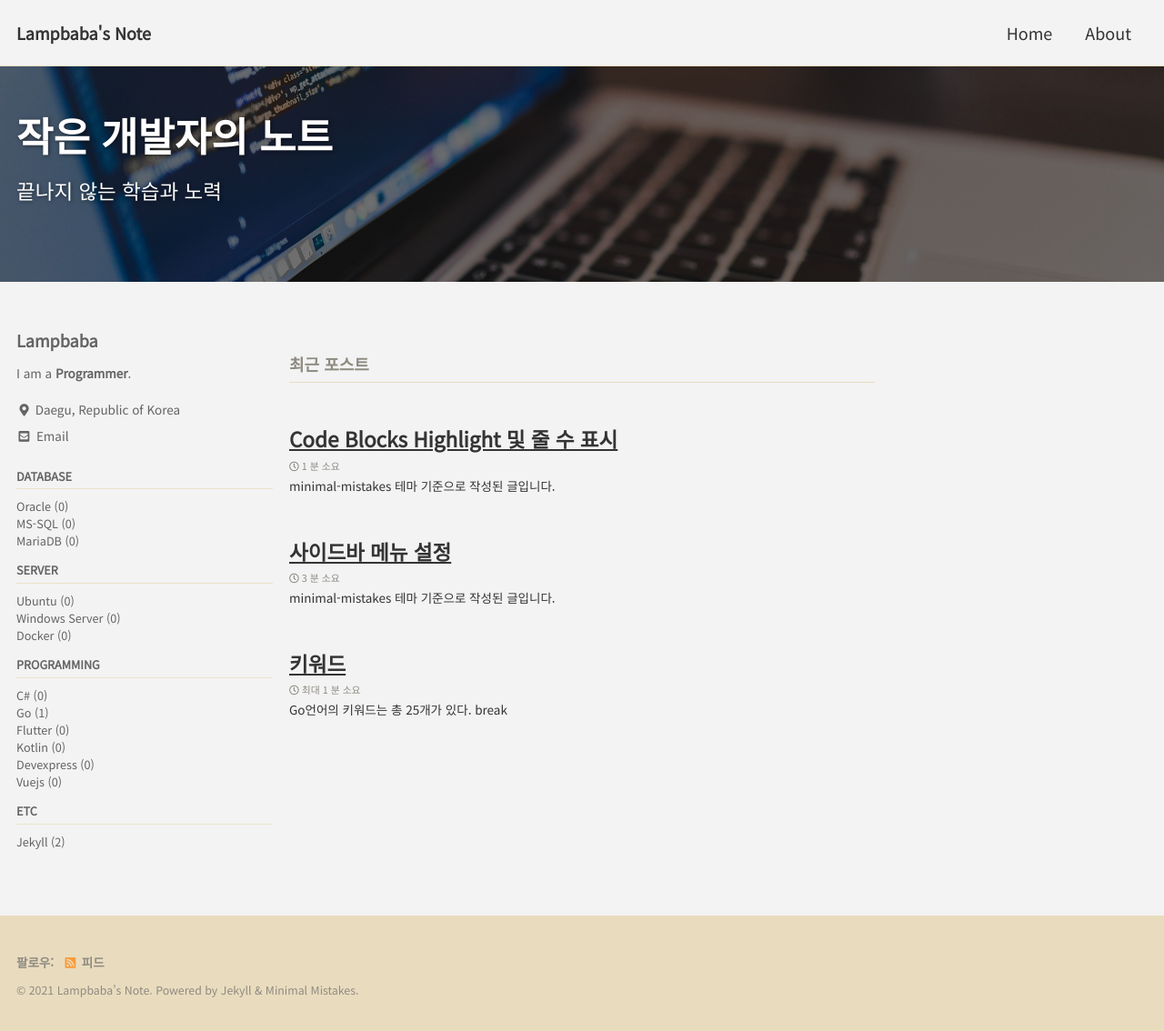
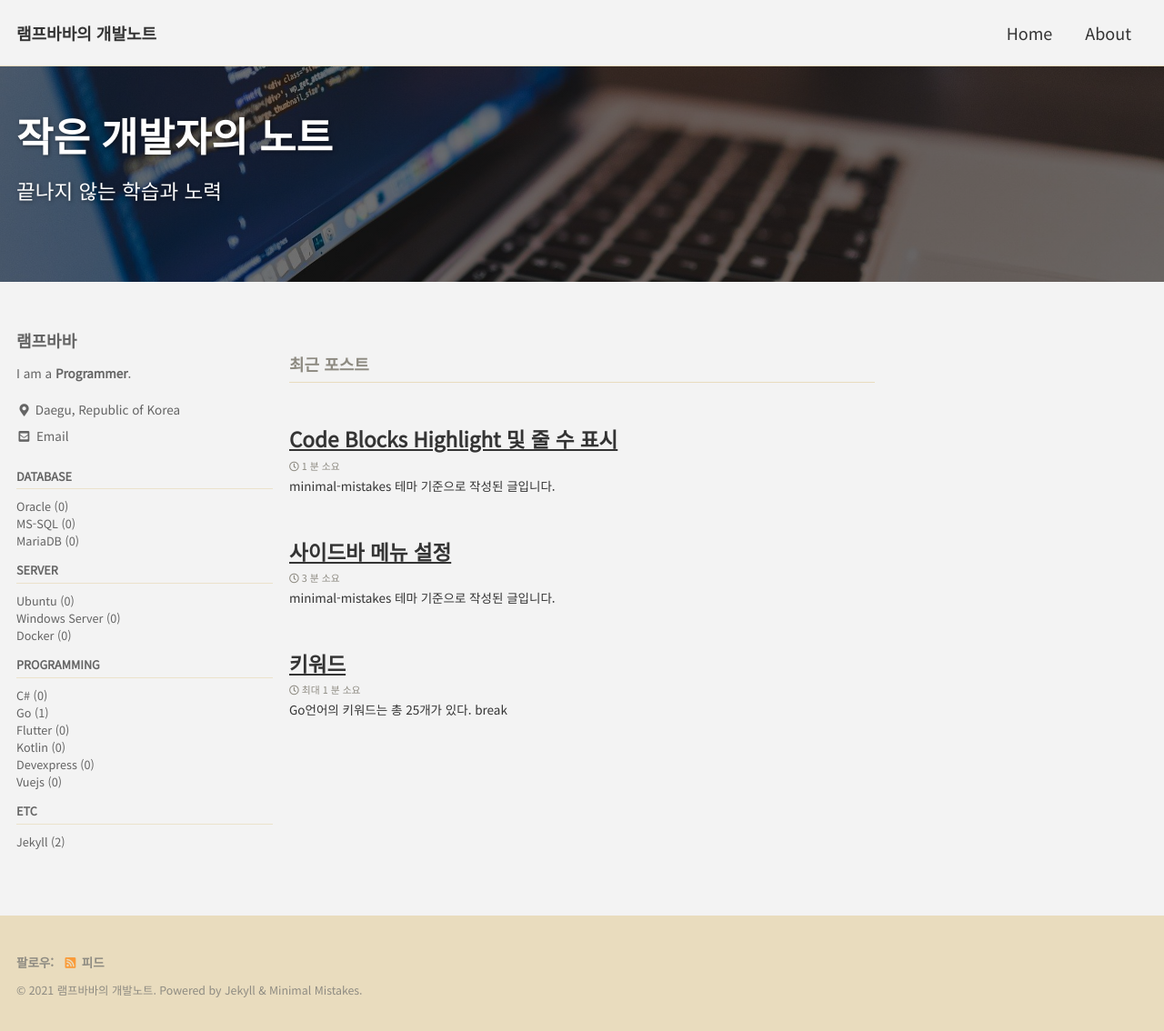
Before and after one commit to lampbaba/lampbaba.github.io, a Jekyll site: the page built from index.html, in a window 1280 px wide and 1134 px high. Shown: the whole window at 91% size. Built offline with Jekyll 4.4.1, drawn with Linux system fonts in a browser that asks for light colours; cached includes are drawn as plain includes; the list of posts is cut into pages by our own code.

Commit message:
사이트 타이틀및 이름 변경

```diff
--- a/_config.yml
+++ b/_config.yml
@@ -16,11 +16,11 @@ minimal_mistakes_skin    : "dirt" # "default", "air", "aqua", "contrast", "dark"
 
 # Site Settings
 locale                   : "ko-KR"
-title                    : "Lampbaba's Note"
+title                    : "램프바바의 개발노트"
 title_separator          : "-"
 subtitle                 : # site tagline that appears below site title in masthead
-name                     : "Lampbaba's Note"
-description              : "Develop tips"
+name                     : "램프바바의 개발노트"
+description              : "Development tips"
 url                      : "https://apit.dev"
 baseurl                  : # the subpath of your site, e.g. "/blog"
 repository               : # GitHub username/repo-name e.g. "mmistakes/minimal-mistakes"
@@ -101,7 +101,7 @@ analytics:
 
 # Site Author
 author:
-  name             : "Lampbaba"
+  name             : "램프바바"
   avatar           : # path of avatar image, e.g. "/assets/images/bio-photo.jpg"
   bio              : "I am a **Programmer**."
   location         : "Daegu, Republic of Korea"
```
